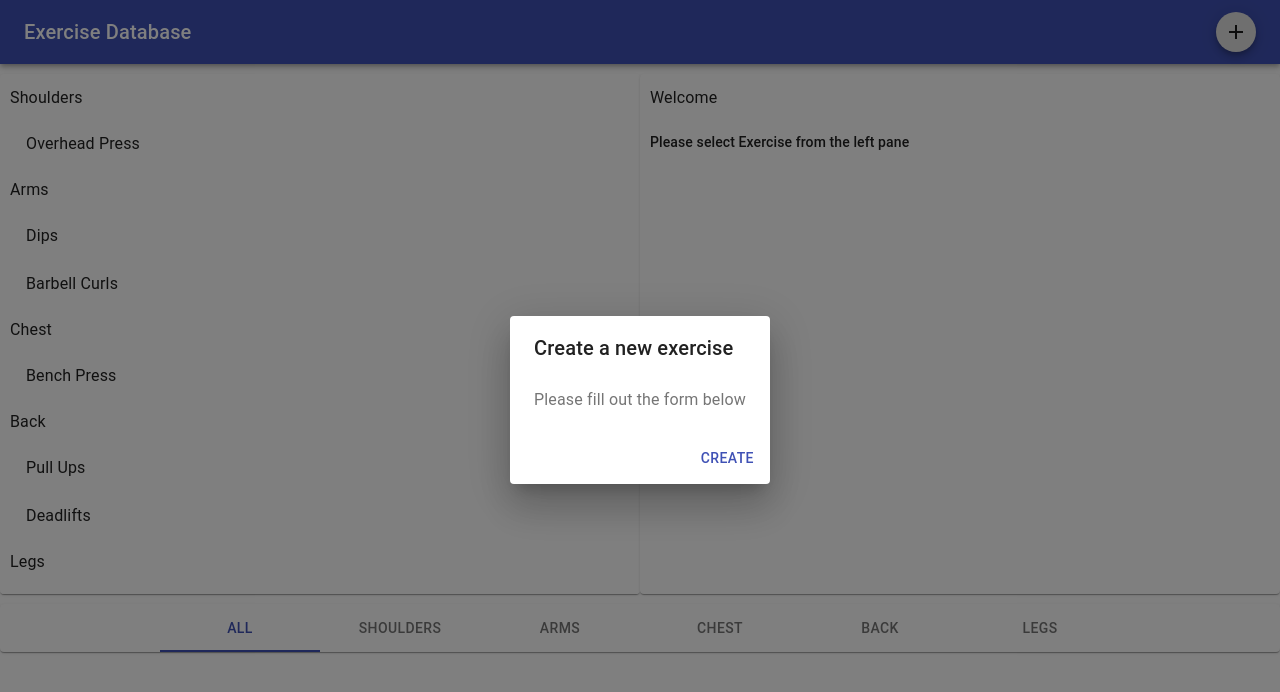
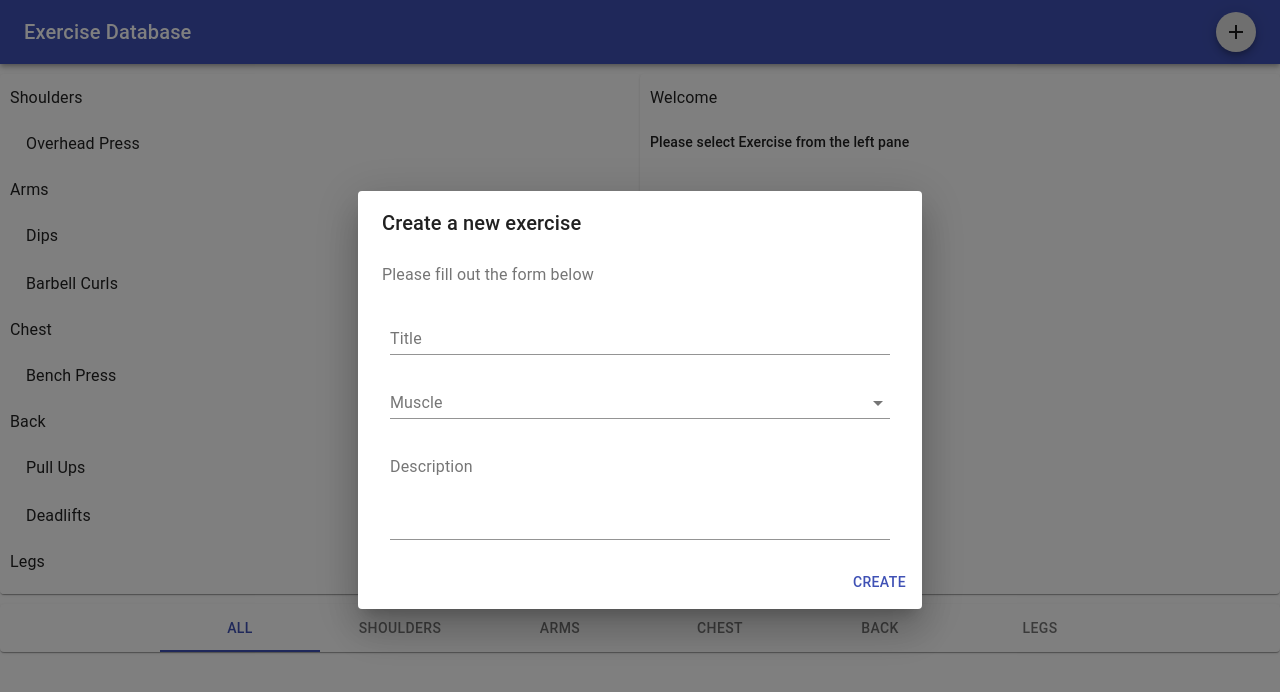
Before and after one commit to nicodemus-maurits/LearnMaterialUI, a React (Create React App) app: page / in a window 1280 px wide. Both pictures are taken after a click on the button "add". Shown: the top 692 px of the page. Built offline with nearby package versions, Linux system fonts and the light colour scheme.

Commit message:
Add create exercise feature

```diff
--- a/src/containers/Exercises/Dialogs/Create.js
+++ b/src/containers/Exercises/Dialogs/Create.js
@@ -1,13 +1,74 @@
 import React, { useState, Fragment } from 'react';
+import { connect } from 'react-redux';
 import AddIcon from '@material-ui/icons/Add';
-import { Fab, Button, Dialog, DialogTitle, DialogContent, DialogContentText, DialogActions } from '@material-ui/core';
+import { makeStyles } from '@material-ui/core';
+import {
+    Fab,
+    Button,
+    Dialog,
+    DialogTitle,
+    DialogContent,
+    DialogContentText,
+    DialogActions,
+    TextField,
+    FormControl,
+    InputLabel,
+    Select,
+    MenuItem
+} from '@material-ui/core';
+
+import { ADD_EXERCISE } from '../../../store/actions';
 
 const Create = props => {
+    const initialExerciseState = {
+        title: '',
+        description: '',
+        muscles: ''
+    };
+
     const [open, setOpen] = useState(false);
+    const [exercise, setExercise] = useState(initialExerciseState);
+
+    const handleChange = value => event => {
+        const updatedValue = { ...exercise, [value]: event.target.value };
+        setExercise(updatedValue);
+    };
 
     const onToggleDialog = () => {
         setOpen(!open);
-    }
+    };
+
+    const handleSubmit = event => {
+        event.preventDefault();
+        //@todo: validate
+
+        //Add Exercise to Redux
+        props.onAddExercise(exercise);
+
+        //Reset Exercise state
+        setExercise(initialExerciseState);
+
+        //Close Dialog
+        setOpen(false);
+    };
+
+    const useStyles = makeStyles(theme => ({
+        root: {
+            display: 'flex',
+            flexWrap: 'wrap',
+            flexDirection: 'column'
+        },
+        formControl: {
+            width: 500,
+            margin: theme.spacing(1),
+            minWidth: 120
+        },
+        capitalize: {
+            textTransform: 'capitalize'
+        }
+    }));
+
+    const classes = useStyles();
 
     return (
         <Fragment>
@@ -20,12 +81,41 @@ const Create = props => {
                     <DialogContentText>
                         Please fill out the form below
                     </DialogContentText>
-                    <form>
-
+                    <form className={classes.root}>
+                        <TextField
+                            className={classes.formControl}
+                            label="Title"
+                            value={exercise.title}
+                            onChange={handleChange('title')}
+                            margin="normal" />
+                        <FormControl className={classes.formControl}>
+                            <InputLabel htmlFor="muscle-simple">Muscle</InputLabel>
+                            <Select
+                                className={classes.capitalize}
+                                value={exercise.muscles}
+                                onChange={handleChange('muscles')}
+                                inputProps={{
+                                    name: 'muscles',
+                                    id: 'muscle-simple'
+                                }}>
+                                {props.musclesData.map((muscle, index) => (
+                                    <MenuItem key={index} value={muscle} className={classes.capitalize}>{muscle}</MenuItem>
+                                ))}
+                            </Select>
+                        </FormControl>
+                        <TextField
+                            className={classes.formControl}
+                            label="Description"
+                            value={exercise.description}
+                            onChange={handleChange('description')}
+                            multiline
+                            rows="4"
+                            margin="normal"
+                        />
                     </form>
                 </DialogContent>
                 <DialogActions>
-                    <Button color="primary">
+                    <Button color="primary" onClick={handleSubmit}>
                         Create
                     </Button>
                 </DialogActions>
@@ -34,4 +124,16 @@ const Create = props => {
     );
 }
 
-export default Create;
+const mapStateToProps = state => {
+    return {
+        musclesData: state.muscles.musclesData
+    };
+};
+
+const mapDispatchToProps = dispatch => {
+    return {
+        onAddExercise: (payload) => dispatch({ type: ADD_EXERCISE, payload })
+    };
+};
+
+export default connect(mapStateToProps, mapDispatchToProps)(Create);
```
